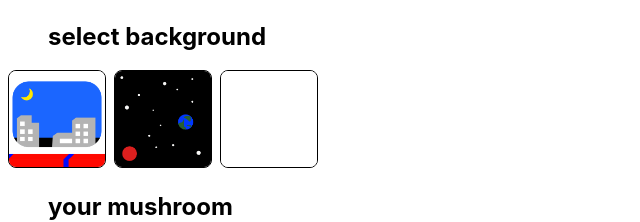
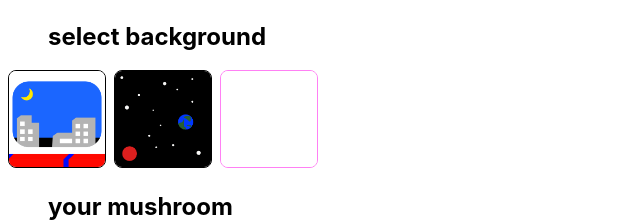
Before and after one commit to nxlouie/mushroom-builder, a React (Create React App) app: page / in a window 1280 px wide. Shown: the part 410-632 px from the top of the page, without its empty margins (0-640 px from the left). Built offline with nearby package versions, Linux system fonts and the light colour scheme.

Commit message:
highlight selected component

```diff
--- a/src/App.js
+++ b/src/App.js
@@ -26,6 +26,9 @@ const ComponentImg = styled.img`
   object-fit: cover;
   width: 6rem;
 `;
+const HighlightedComponentImg = styled(ComponentImg)`
+  border: 1px solid #ff80f4;
+`;
 
 class ComponentCard extends React.Component {
   constructor(props) {
@@ -33,10 +36,16 @@ class ComponentCard extends React.Component {
   }
 
   render() {
-    const { imgUrl, id, selectHandler } = this.props;
+    const { imgUrl, id, selectHandler, shouldHighlight } = this.props;
+    let img;
+    if (shouldHighlight) {
+      img = <HighlightedComponentImg src= {imgUrl}/>
+    } else {
+      img = <ComponentImg src= {imgUrl}/>
+    }
     return (
       <Container onClick={() => selectHandler(id)}>
-        <ComponentImg src= {imgUrl}/>
+        {img}
       </Container>
     )
   }
@@ -52,12 +61,12 @@ class ComponentRow extends React.Component {
   }
 
   render() {
-    const { title, componentCardItems, selectHandler } = this.props;
+    const { title, componentCardItems, selectHandler, selectedId } = this.props;
     return (
       <>
         <Title>{title}</Title>
         <div>
-          {componentCardItems.map(card => <ComponentCard imgUrl={card.imgUrl} id={card.id} selectHandler={selectHandler}/>)}
+          {componentCardItems.map(card => <ComponentCard imgUrl={card.imgUrl} id={card.id} selectHandler={selectHandler} shouldHighlight={card.id === selectedId}/>)}
         </div>
       </>
     )
@@ -235,9 +244,9 @@ class App extends React.Component {
       <AppDiv>
         <AppTitle>welcome to mushroom builder</AppTitle>
         <div className="Selection">
-          <ComponentRow title="select head" componentCardItems={MushroomHeadsData} selectHandler={this.handleSelectHead}/>
-          <ComponentRow title="select stem" componentCardItems={MushroomStemsData} selectHandler={this.handleSelectStem}/>
-          <ComponentRow title="select background" componentCardItems={MushroomBackgroundData} selectHandler={this.handleSelectBackground}/>
+          <ComponentRow title="select head" componentCardItems={MushroomHeadsData} selectHandler={this.handleSelectHead} selectedId={this.state.selectedHeadId}/>
+          <ComponentRow title="select stem" componentCardItems={MushroomStemsData} selectHandler={this.handleSelectStem} selectedId={this.state.selectedStemId}/>
+          <ComponentRow title="select background" componentCardItems={MushroomBackgroundData} selectHandler={this.handleSelectBackground} selectedId={this.state.selectedBackgroundId}/>
         </div>
         <ResultMushroom selectedHeadId={this.state.selectedHeadId} selectedStemId={this.state.selectedStemId} selectedBackgroundId={this.state.selectedBackgroundId}/>
       </AppDiv>
```
